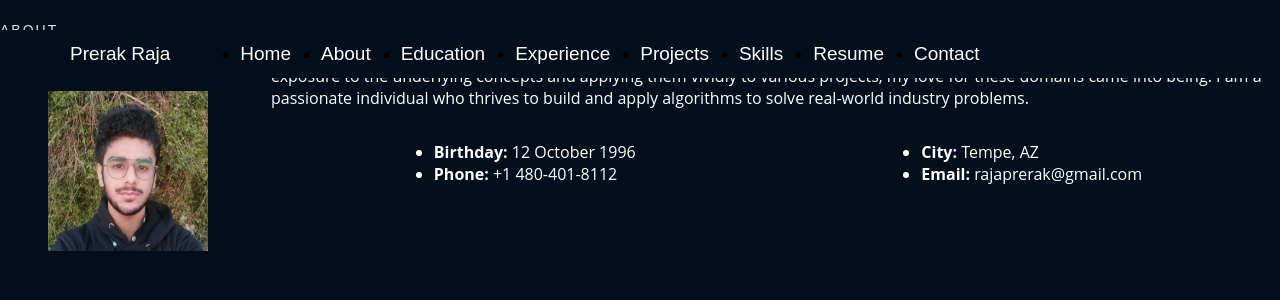
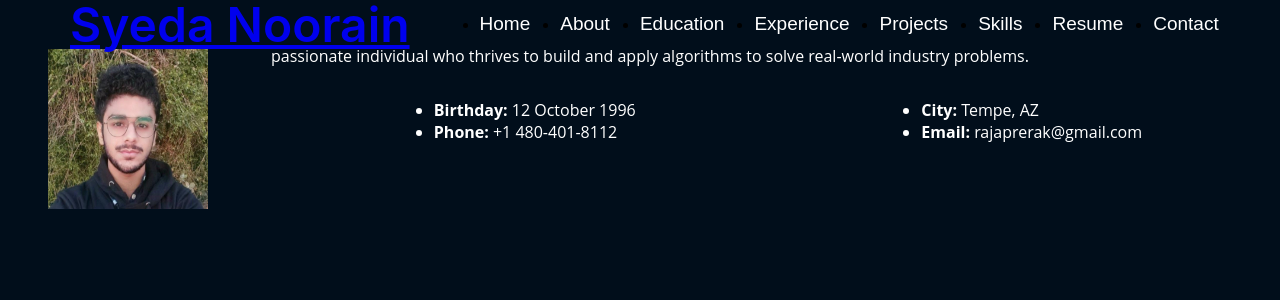
Before and after one commit to Noorain464/Assignment-2, a React (Create React App) app: page /about in a window 1280 px wide. Shown: the top 300 px of the page. Built offline with nearby package versions, Linux system fonts and the light colour scheme.

Commit message:
fifth commit

```diff
--- a/src/components/About/About.css
+++ b/src/components/About/About.css
@@ -1,9 +1,9 @@
 .section-title h2 {
     font-size: 14px;
     font-weight: 500;
-    padding: 0;
+    padding: 0px;
+    margin: 0%;
     line-height: 1px;
-    margin-top :30px;
     letter-spacing: 2px;
     text-transform: uppercase;
     color: #dee2e6;
@@ -15,6 +15,9 @@
     height: 1px;
     background: #dee2e6;
     margin: 4px 10px;
+}
+.about-me .container{
+    margin: 50px;
 }
 .image img{
     margin: 3em;
--- a/src/components/Home/Home.css
+++ b/src/components/Home/Home.css
@@ -60,6 +60,7 @@ display: flex;
 }
 
 .nav-menu li{
+    list-style: none;
     margin-left: 30px;
 }
 
@@ -72,6 +73,28 @@ display: flex;
     font-family: "Poppins", sans-serif;
     font-weight: 400;
 }
+
+.nav-menu a::after {
+    content: "";
+    position: absolute;
+    bottom: 0;
+    left:0px;
+    height: 2px;
+    background-color: #ffc107;
+    transform: scaleX(0);
+    transform-origin:bottom left;
+
+    transition: transform 0.3s ease-out;
+}
+.nav-menu a:hover{
+    color:#12d640;
+}
+.nav-menu a:hover::after {
+    width: 25px;
+    transform:scaleX(1);
+
+}
+
 .nav-menu .active > a{
     color:#12d640;
 }
--- a/src/components/Home/Home.jsx
+++ b/src/components/Home/Home.jsx
@@ -34,29 +34,29 @@ function Home({ text, typingSpeed = 100, deletingSpeed = 50, duration = 1000 })
   return (
     <div id="header" className="header-tops">
       <div className="container">
-        <h1><Link to="/">Prerak Raja</Link></h1>
+        <h1><Link to="/">Syeda Noorain</Link></h1>
         <h2>I'm <span className="typing">{displayedText}</span>
         <span class="caret">|</span></h2>
         <nav className="nav-menu">
           <ul>
-            <li className="active"><Link to="/"><span>Home</span></Link></li>
-            <li><Link to="/about"><span>About</span></Link></li>
-            <li><a href="#education"><span>Education</span></a></li>
-            <li><a href="#experience"><span>Experience</span></a></li>
-            <li><a href="#portfolio"><span>Projects</span></a></li>
-            <li><a href="#skills"><span>Skills</span></a></li>
-            <li><a href="https://drive.google.com/file/d/1pT-Nk6AxY9ZOWBizuDb4htA3IiUF_fSe/view?usp=sharing"><span>Resume</span></a></li>
-            <li><a href="#contacts"><span>Contact</span></a></li>
+            <li className="active"><Link to="/">Home</Link></li>
+            <li><Link to="/about">About</Link></li>
+            <li><a href="#education">Education</a></li>
+            <li><a href="#experience">Experience</a></li>
+            <li><a href="#portfolio">Projects</a></li>
+            <li><a href="#skills">Skills</a></li>
+            <li><a href="https://drive.google.com/file/d/1pT-Nk6AxY9ZOWBizuDb4htA3IiUF_fSe/view?usp=sharing">Resume</a></li>
+            <li><a href="#contacts">Contact</a></li>
           </ul>
         </nav>
         <div className="social-links">
-          <a href="https://www.linkedin.com/in/rajaprerak" className="linkedin">
+          <a href="https://www.linkedin.com/in/syeda-noorain-b809a22a2" className="linkedin">
             <FontAwesomeIcon icon={faLinkedin} />
           </a>
-          <a href="https://www.github.com/rajaprerak" className="github">
+          <a href="https://www.github.com/Noorain464" className="github">
             <FontAwesomeIcon icon={faGithub} />
           </a>
-          <a href="mailto:rajaprerak@gmail.com" className="google">
+          <a href="mailto:noorainsyeda464@gmail.com" className="google">
             <FontAwesomeIcon icon={faGoogle} />
           </a>
         </div>
--- a/src/components/Nav/Nav.css
+++ b/src/components/Nav/Nav.css
@@ -2,27 +2,28 @@
     position: fixed;
     display: flex;
     align-items: center;
-    height : 3em;
+    height: 3em;
     width: 100vw;
-    background-color:  rgb(1, 14, 27);
+    background-color: rgb(1, 14, 27);
 }
 
 .menu h1 {
     padding-left: 70px;
-    /* font-size: 24px; */
-    margin-top: 20px;
+    font-size: 48px;
+    font-weight: 600;
     color: #dee2e6;
 }
+
 .menu ul {
     padding-left: 40px;
     display: flex;
 }
 
-.menu li{
+.menu ul li {
     margin-left: 30px;
 }
 
-.menu a {
+.menu ul li a {
     text-decoration: none;
     display: block;
     position: relative;
@@ -31,3 +32,15 @@
     font-family: "Poppins", sans-serif;
     font-weight: 400;
 }
+
+.menu ul li a::after {
+    content: "";
+    position: absolute;
+    height: 2px;
+    background-color: #fff;
+    transition: width 0.3s;
+}
+
+.menu ul li a:hover::after {
+    width: 100%;
+}
--- a/src/components/Nav/Nav.jsx
+++ b/src/components/Nav/Nav.jsx
@@ -1,21 +1,23 @@
 import React from "react";
 import { Link } from "react-router-dom";
 import "./Nav.css";
-function Nav(){
+
+function Nav() {
     return (
-            <nav className="menu">
-                <h1><Link to="/">Prerak Raja</Link></h1>
-                <ul>
-                    <li className="active"><Link to="/"><span>Home</span></Link></li>
-                    <li><Link to="/about"><span>About</span></Link></li>
-                    <li><a href="#education"><span>Education</span></a></li>
-                    <li><a href="#experience"><span>Experience</span></a></li>
-                    <li><a href="#portfolio"><span>Projects</span></a></li>
-                    <li><a href="#skills"><span>Skills</span></a></li>
-                    <li><a href="https://drive.google.com/file/d/1pT-Nk6AxY9ZOWBizuDb4htA3IiUF_fSe/view?usp=sharing"><span>Resume</span></a></li>
-                    <li><a href="#contacts"><span>Contact</span></a></li>
-                </ul>
-            </nav>
-    )
+        <nav className="menu">
+            <h1><Link to="/">Syeda Noorain</Link></h1>
+            <ul>
+                <li className="active"><Link to="/">Home</Link></li>
+                <li><Link to="/about">About</Link></li>
+                <li><a href="#education">Education</a></li>
+                <li><a href="#experience">Experience</a></li>
+                <li><a href="#portfolio">Projects</a></li>
+                <li><a href="#skills">Skills</a></li>
+                <li><a href="https://drive.google.com/file/d/1pT-Nk6AxY9ZOWBizuDb4htA3IiUF_fSe/view?usp=sharing">Resume</a></li>
+                <li><a href="#contacts">Contact</a></li>
+            </ul>
+        </nav>
+    );
 }
+
 export default Nav;
```
Also changed, not shown: src/components/About/About.jsx (line endings or trailing spaces).
